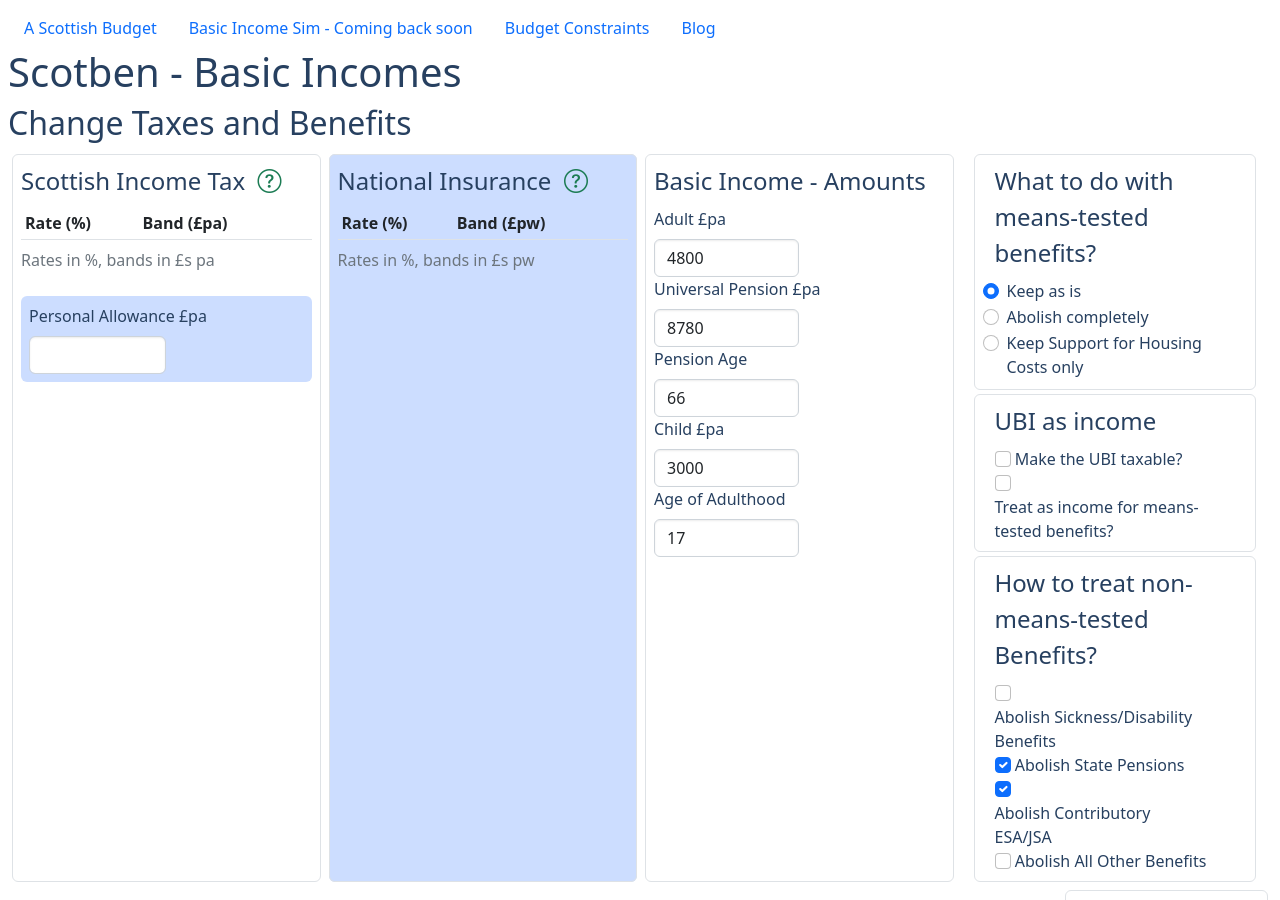
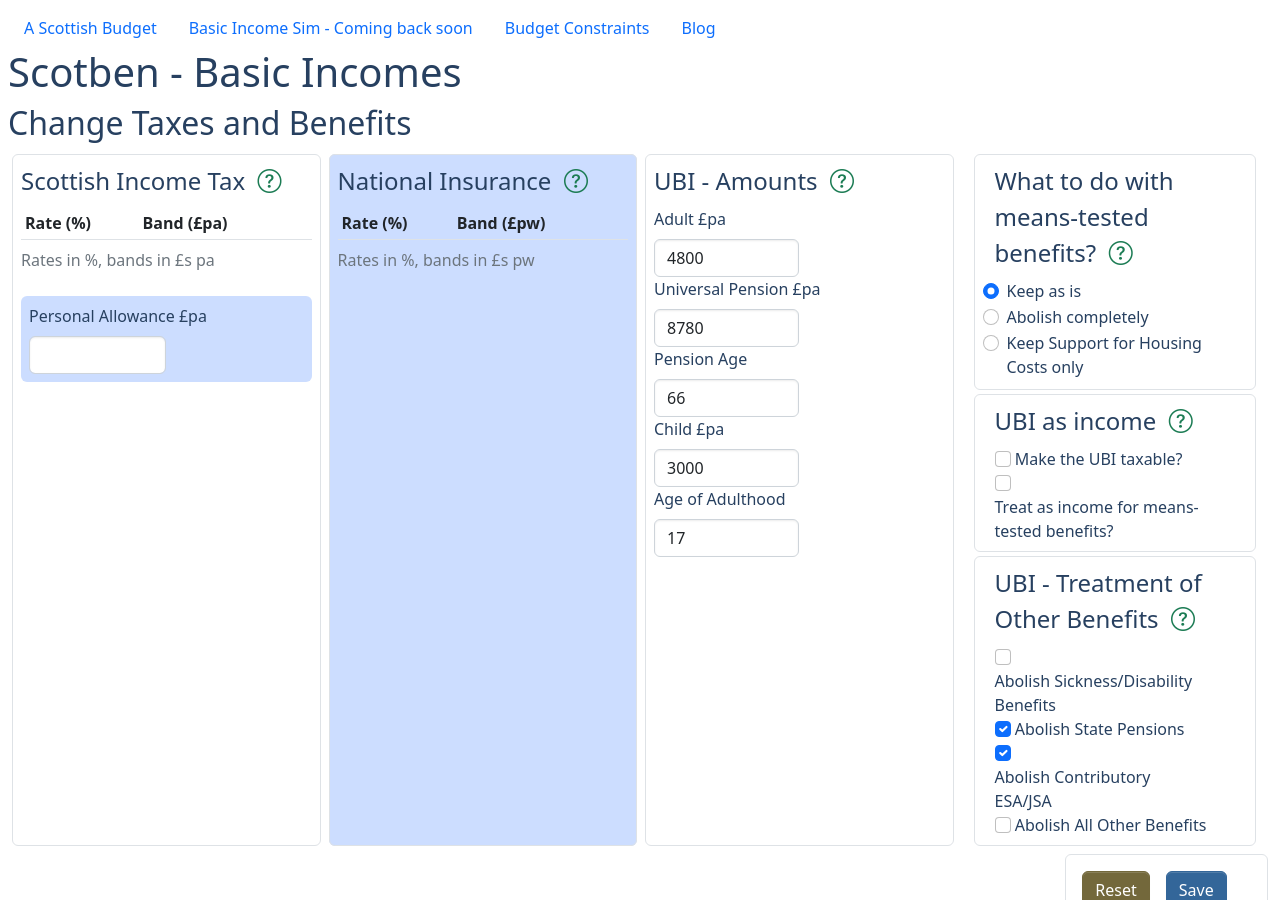
Before and after one commit to grahamstark/vwebsites, a Jekyll site: the page built from models/bi-dev.md, in a window 1280 px wide and 900 px high. Built offline with Jekyll 4.4.1, drawn with Linux system fonts in a browser that asks for light colours; nearby versions of some CDN libraries.

Commit message:
bi texts.

```diff
--- a/models/_includes/bi-inputs.html
+++ b/models/_includes/bi-inputs.html
@@ -44,7 +44,7 @@
                 </table>
             </fieldset>
             <fieldset class="col border rounded-2 m-1 p-2">
-                    <legend>Basic Income - Amounts</legend>
+                {% include help-popup.html id='bi-amounts' data=site.data.definitions.bi-amounts %}
                     <div class="row">
                         <div class='col'>
                             <label for='adult_amount' class='form-label'>Adult £pa</label>
@@ -79,7 +79,7 @@
             </fieldset>
             <div class='col'>
                 <fieldset class="row border rounded-2 m-1 p-2">
-                    <legend>What to do with means-tested benefits?</legend>
+                    {% include help-popup.html id='bi-mts' data=site.data.definitions.bi-mts %}
                     <div class="form-check">
                         <input class="form-check-input"
                             type="radio"
@@ -119,7 +119,7 @@
                     </div>
                 </fieldset>
                 <fieldset class="row border rounded-2 m-1 p-2">
-                    <legend>UBI as income</legend>
+                    {% include help-popup.html id='bi-income' data=site.data.definitions.bi-income %}
                     <div class="row">
                         <div class='col'>
                             <input class="form-check-input" type="checkbox" id="ubi_taxable" />
@@ -134,8 +134,8 @@
                     </div>
                 </fieldset>
                 <fieldset class="row border rounded-2 m-1 p-2">
-                    <legend>How to treat non-means-tested Benefits?</legend>
                     <div class="row">
+                    {% include help-popup.html id='bi-other-bens' data=site.data.definitions.bi-other-bens %}
                         <div class='col'>
                             <input class="form-check-input" type="checkbox" id="abolish_sickness_bens"/>
                             <label for='abolish_sickness_bens' class='form-check-label'>Abolish Sickness/Disability Benefits</label>
```
Also changed, not shown: models/_data/definitions.yml (+16 -0 lines).
